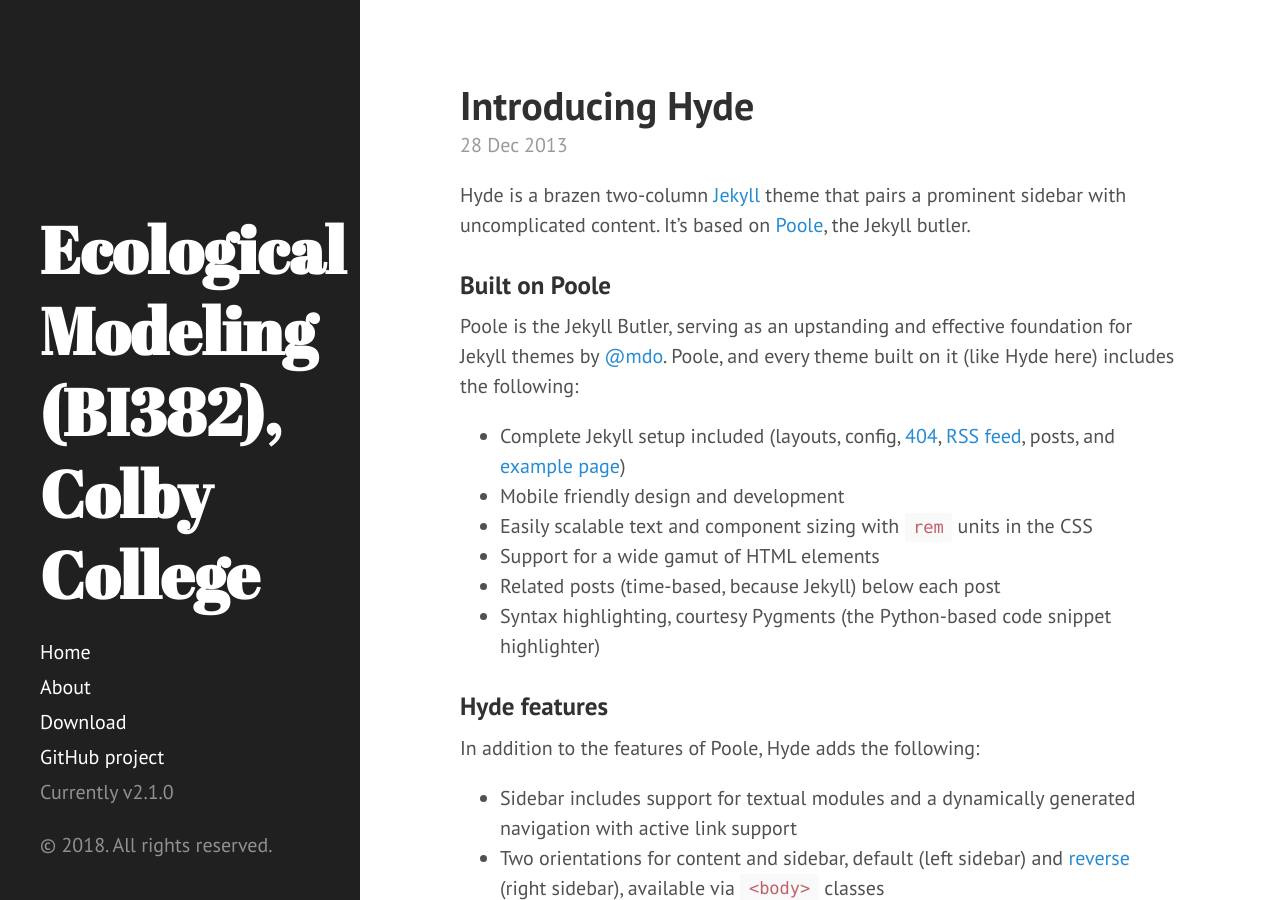
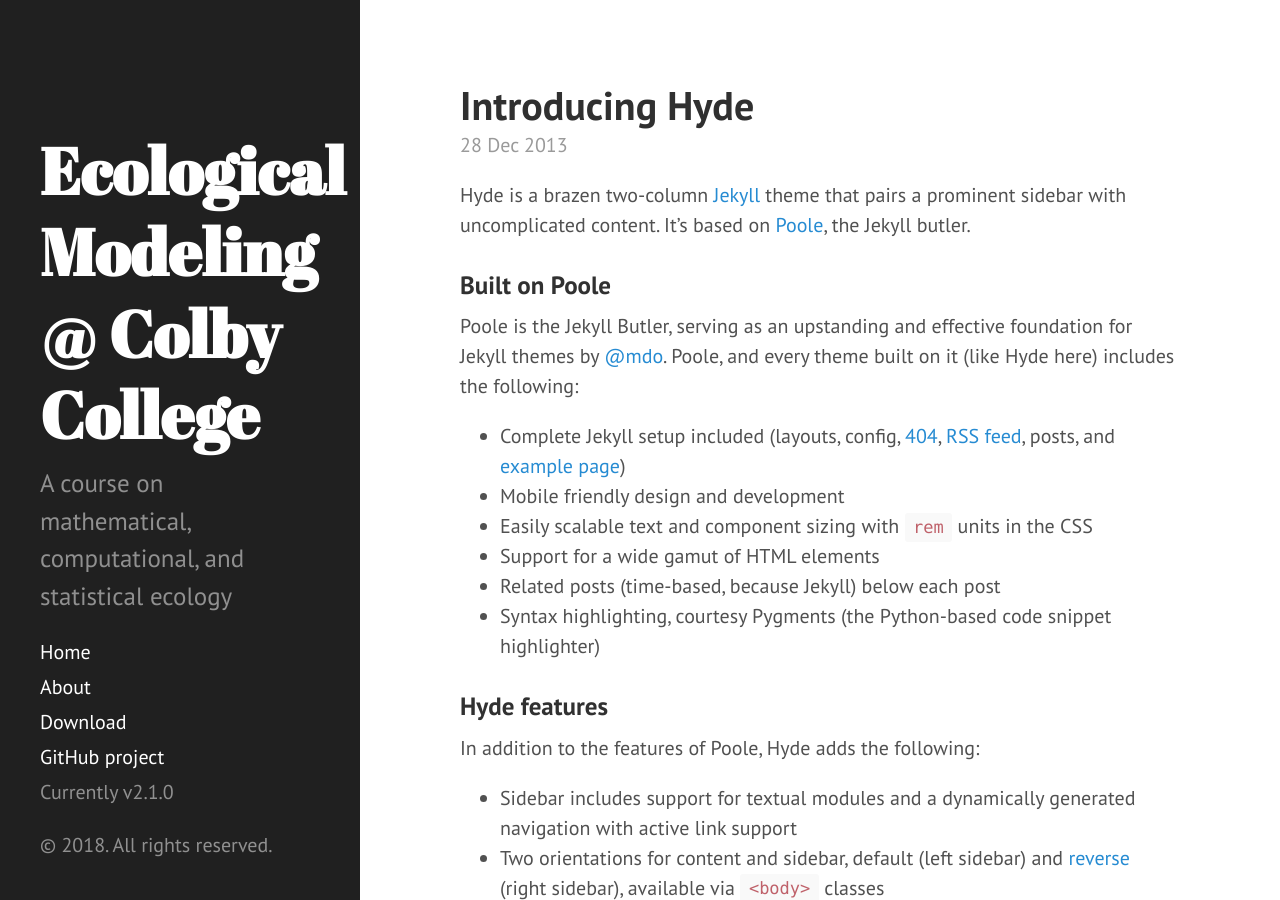
Before and after one commit to ColbyEcology/BI382_2018_Spring, a Jekyll site: the page built from index.html, in a window 1280 px wide and 900 px high. Built offline with Jekyll 4.4.1, drawn with Linux system fonts in a browser that asks for light colours; Markdown is read by kramdown in place of the engine named in the settings; the list of posts is cut into pages by our own code.

Commit message:
Sidebar information update

```diff
--- a/_config.yml
+++ b/_config.yml
@@ -6,9 +6,9 @@
 permalink:        pretty
 
 # Setup
-title:            Ecological Modeling (BI382), Colby College
+title:            Ecological Modeling @ Colby College
 tagline:          'A Jekyll theme'
-description:      ''
+description:      'A course on mathematical, computational, and statistical ecology'
 url:              http://ecologistchris.github.io
 baseurl:          /
 
```
